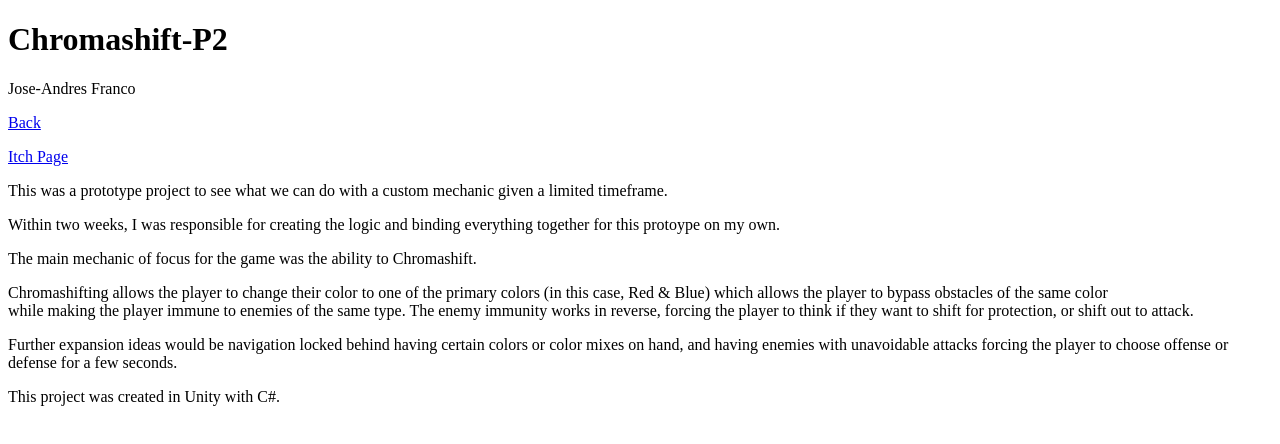
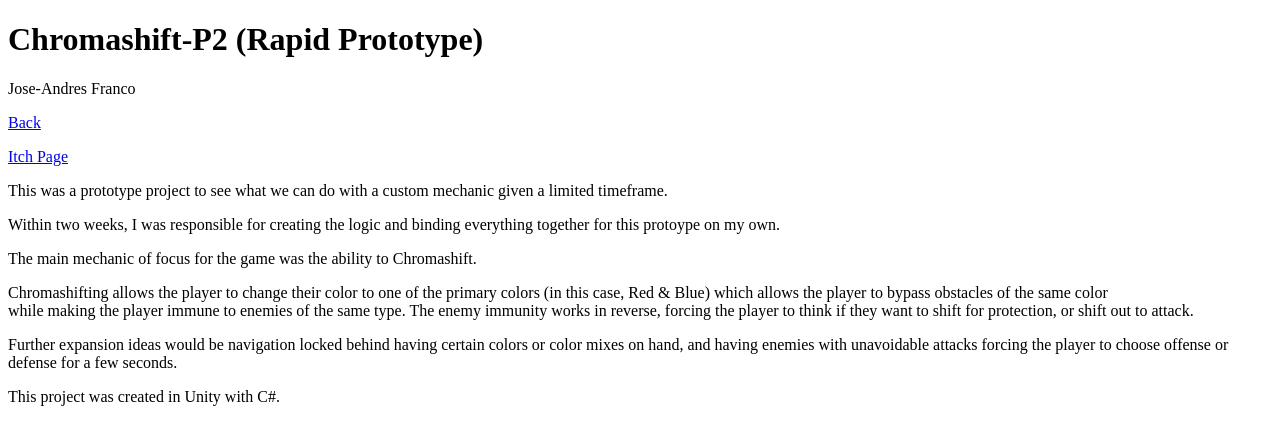
Before and after one commit to joseandr1019/joseandr1019.github.io, a plain HTML site: page Chromashift-P2.html in a window 1280 px wide. Drawn offline with Linux system fonts and the light colour scheme.

Commit message:
Update Chromashift-P2.html

```diff
--- a/Chromashift-P2.html
+++ b/Chromashift-P2.html
@@ -1,7 +1,7 @@
 <!DOCTYPE html>
 <html>
 <body>
-<h1>Chromashift-P2</h1>
+<h1>Chromashift-P2 (Rapid Prototype)</h1>
 <p>Jose-Andres Franco</p>
 <p><a href = "https://joseandr1019.github.io/index">Back</a></p>
 <p><a href = "https://grarecruit.itch.io/chromashift">Itch Page</a></p>
```
